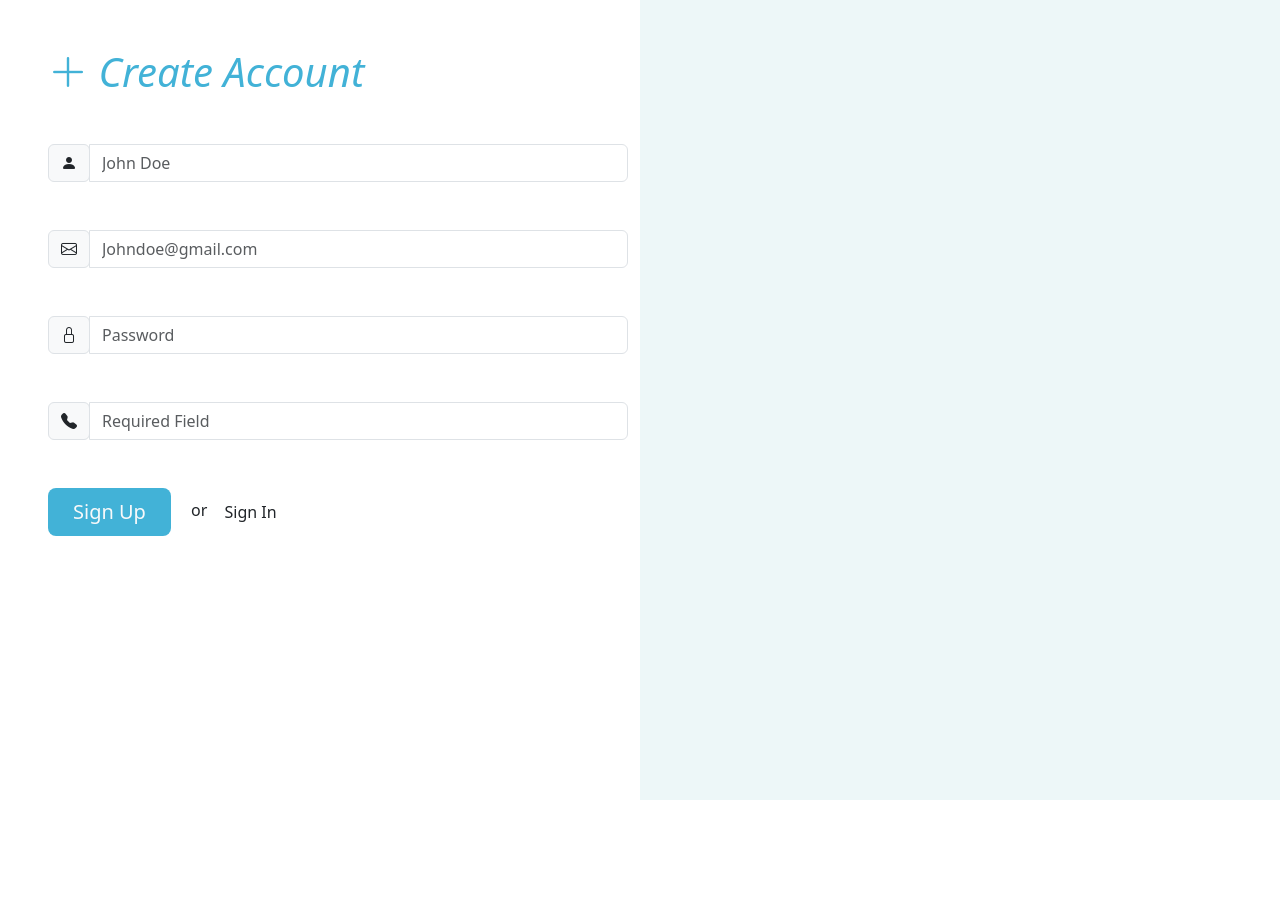
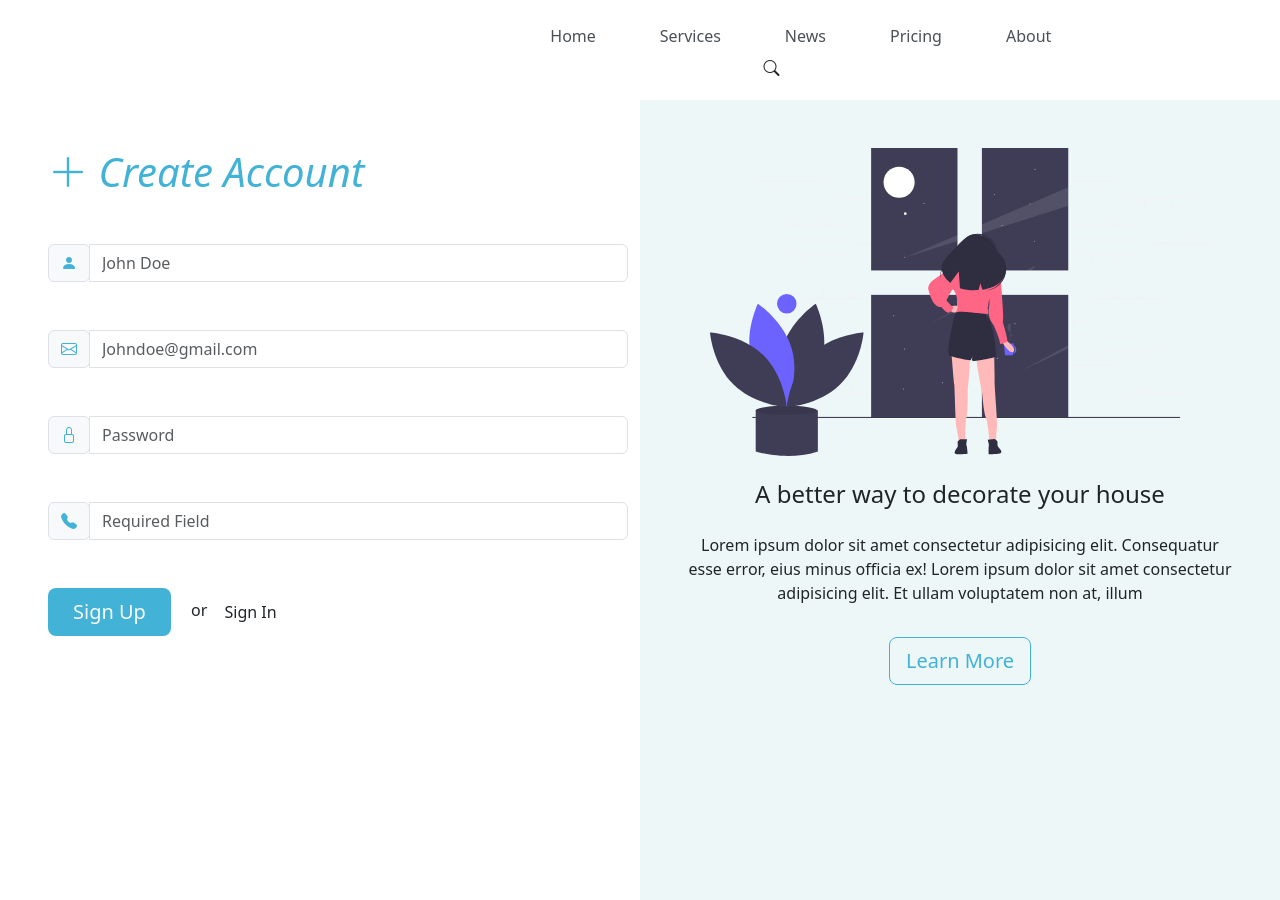
Before and after one commit to worldbeater2/hollywaytutorial, a plain HTML site: page login.html in a window 1280 px wide. Before the commit the page ends 800 px from the top, so only its background shows below. Drawn offline with nearby package versions, Linux system fonts and the light colour scheme.

Commit message:
fixed Anchor tag issue

```diff
--- a/login.html
+++ b/login.html
@@ -16,6 +16,33 @@
 </head>
 
 <body>
+    <section class="bg-white " style="height: 100px">
+        <div class="container">
+            <header
+                class="d-flex flex-wrap align-items-center justify-content-center justify-content-md-evenly py-3 mb-5">
+                <div class="col-md-3 mb-2 mb-md-0">
+                    <!-- <a href="/" class="d-inline-flex link-body-emphasis text-decoration-none">
+                  <svg class="bi" width="40" height="32" role="img" aria-label="Bootstrap"><use xlink:href="#bootstrap"></use></svg>
+                </a> -->
+                </div>
+
+                <ul class="nav col-12 col-md-auto mb-2 justify-content-center mb-md-0">
+                    <li><a href="#" class="nav-link active px-2 me-5 text-light-emphasis" >Home</a></li>
+                    <li><a href="#" class="nav-link px-2 me-5 text-light-emphasis" >Services</a></li>
+                    <li><a href="#" class="nav-link px-2 me-5 text-light-emphasis ">News</a></li>
+                    <li><a href="#" class="nav-link px-2 me-5 text-light-emphasis">Pricing</a></li>
+                    <li><a href="#" class="nav-link px-2 me-5 text-light-emphasis ">About</a></li>
+                </ul>
+
+                <div class="col-md-3 text-end">
+
+                    <i class="bi bi-search"></i>
+                </div>
+            </header>
+        </div>
+
+
+    </section>
 
 <div class="container-fluid " style="height: 100vh;">
    <div class="row">
@@ -27,19 +54,19 @@
                 <!-- <label for="exampleInputEmail1" class="form-label">Name</label> -->
 
                 <div class="input-group mb-5">
-                <div class="input-group-prepend">
-                  <span class="input-group-text">
+                <div class="input-group-prepend ">
+                  <span class="input-group-text" style="color: #42b2d7;">
                     <i class="bi bi-person-fill"></i> <!-- Replace with your desired icon class -->
                   </span>
                 </div>
-                <input type="text" class="form-control" placeholder="John Doe">
+                <input type="text" class="form-control" placeholder="John Doe";">
               </div>
 
             </div>
 
             <div class="input-group mb-5">
                 <div class="input-group-prepend">
-                  <span class="input-group-text">
+                  <span class="input-group-text" style="color: #42b2d7;">
                     <i class="bi bi-envelope"></i> <!-- Replace with your desired icon class -->
                   </span>
                 </div>
@@ -48,7 +75,7 @@
 
              <div class="input-group mb-5">
                 <div class="input-group-prepend">
-                  <span class="input-group-text">
+                  <span class="input-group-text"style="color: #42b2d7;">
                     <i class="bi bi-lock"></i><!-- Replace with your desired icon class -->
                   </span>
                 </div>
@@ -57,7 +84,7 @@
 
               <div class="input-group mb-5">
                 <div class="input-group-prepend">
-                  <span class="input-group-text">
+                  <span class="input-group-text" style="color: #42b2d7;">
                     <i class="bi bi-telephone-fill"></i><!-- Replace with your desired icon class -->
                   </span>
                 </div>
@@ -76,14 +103,19 @@
 
 
 
-    <div class="col-sm-6 me-0 p-0" style="height: 100vh;" >
+    <div class="col-sm-6 me-0 p-5 half-background text-center " style="height: 100vh;" >
 
-        <div class="half-background">
+        <div >
 
-
-
+            <img class="mt-0 pt-0" src="./undraw_back_home_nl-5-c.svg " alt=" woman looking window" style="height: 500; width: 500px;">
 
         </div>
+        <div class="mt-4">
+            <h4 class="fw-light">A better way to decorate your house</h4>
+            <p class="mt-4">Lorem ipsum dolor sit amet consectetur adipisicing elit. Consequatur esse error, eius minus officia ex! Lorem ipsum dolor sit amet consectetur adipisicing elit. Et ullam voluptatem non at, illum</p>
+            <button class=" btn btn-outline-info btn-lg mt-3" style="color: #42b2d7; border-color: #42b2d7;" > Learn More </button>
+        </div>
+
 
 
     </div>
@@ -107,6 +139,7 @@
 
 
 
+
 </body>
 
 
```
Also changed, not shown: index.html (+49 -32 lines), undraw_back_home_nl-5-c.svg (added).
